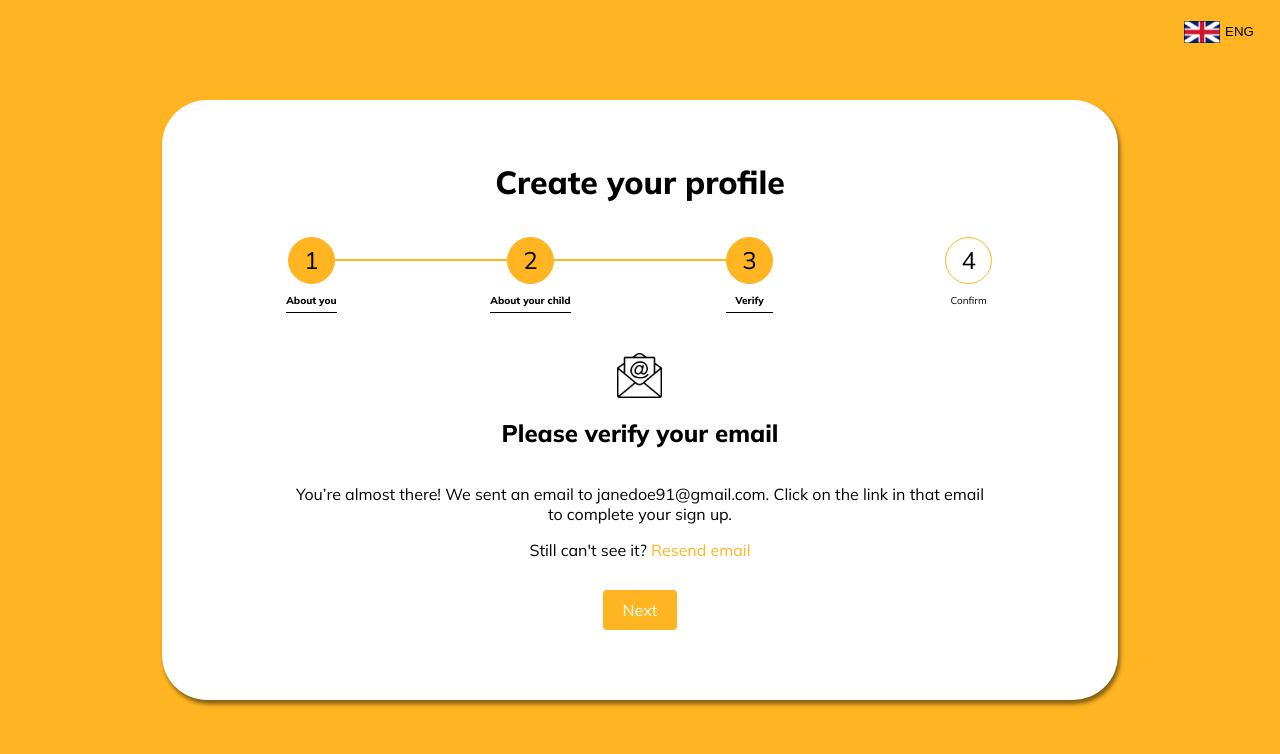
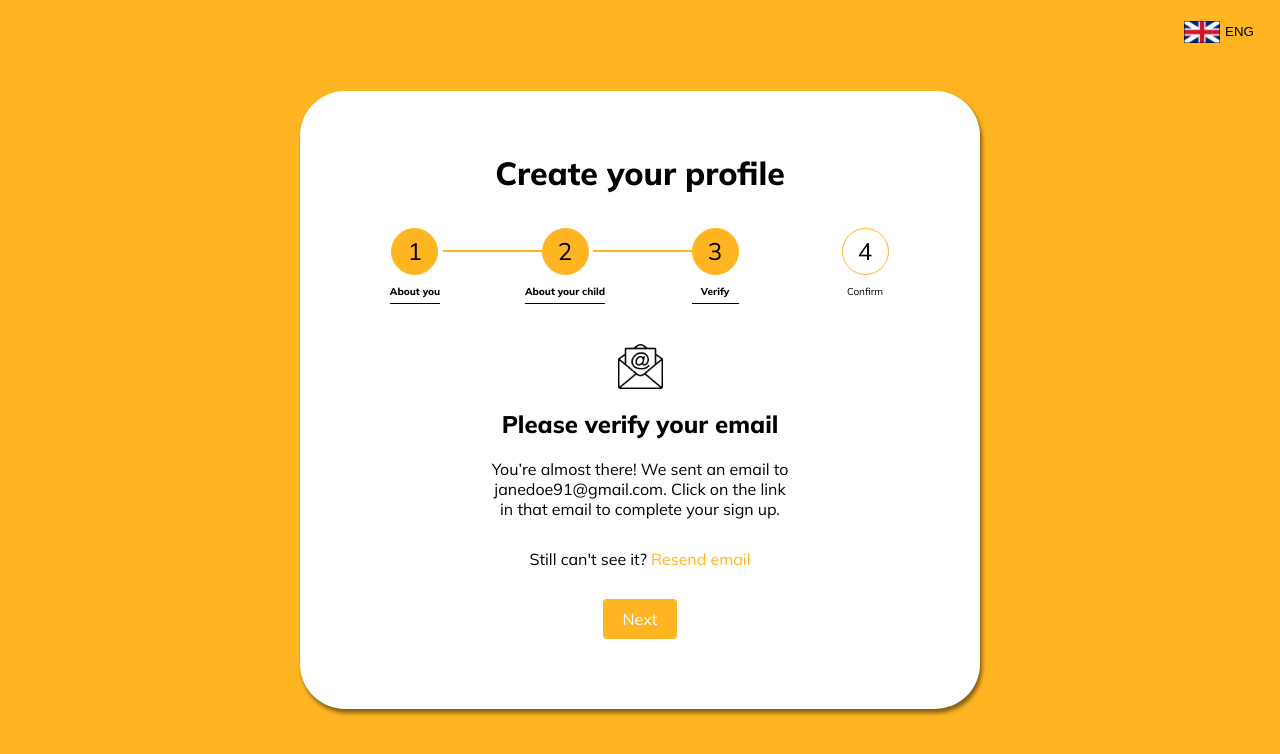
Before and after one commit to chloeyeo/Druh-AthenaHackathon2022, a React (Create React App) app in the folder frontend/: page /step-3 in a window 1280 px wide. Shown: the top 754 px of the page. Built offline with nearby package versions, Linux system fonts and the light colour scheme.

Commit message:
style changes

```diff
--- a/frontend/src/pages/StepThree/StepThree.scss
+++ b/frontend/src/pages/StepThree/StepThree.scss
@@ -1,9 +1,4 @@
 .stepThree {
-  .stepItemWrapper .stepItem.active.line:before {
-    width: 180px;
-    left: -180px;
-  }
-
   .verifyWrapper {
     display: flex;
     flex-direction: column;
@@ -22,5 +17,14 @@
       width: fit-content;
       margin: 30px auto 0 auto;
     }
+
+    p {
+      max-width: 300px;
+      margin: 0 auto;
+    }
+
+    span {
+      margin-top: 30px;
+    }
   }
 }
```
